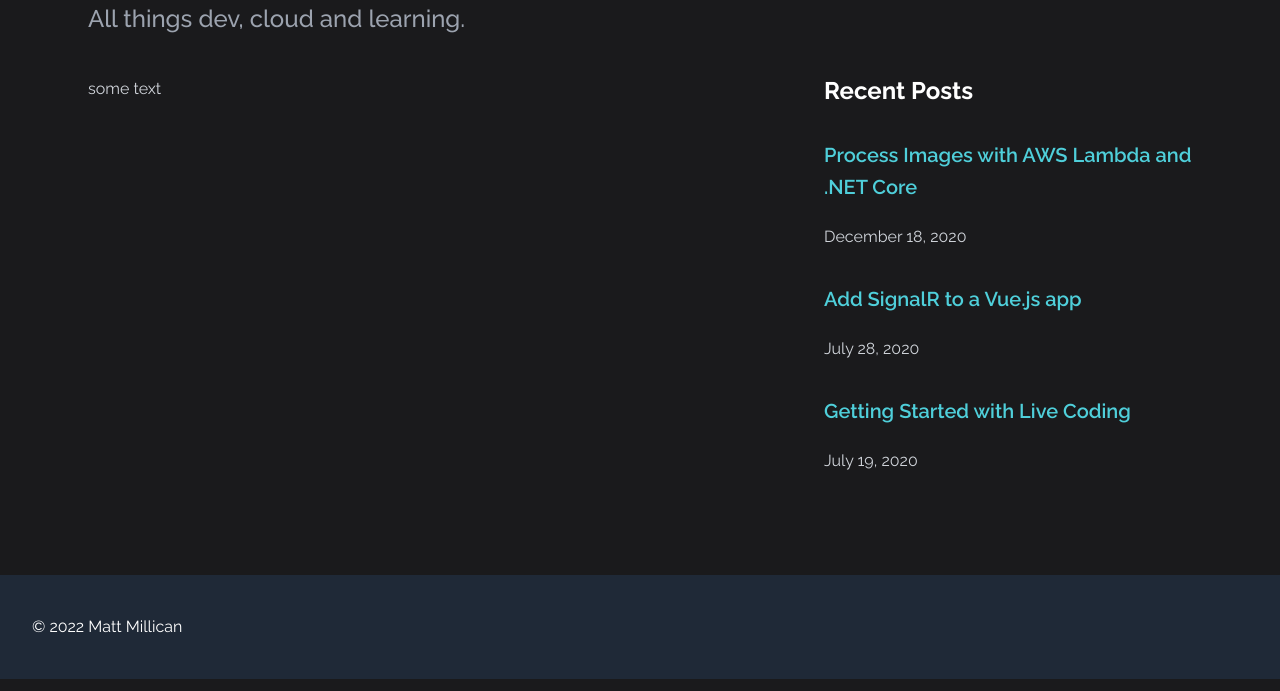
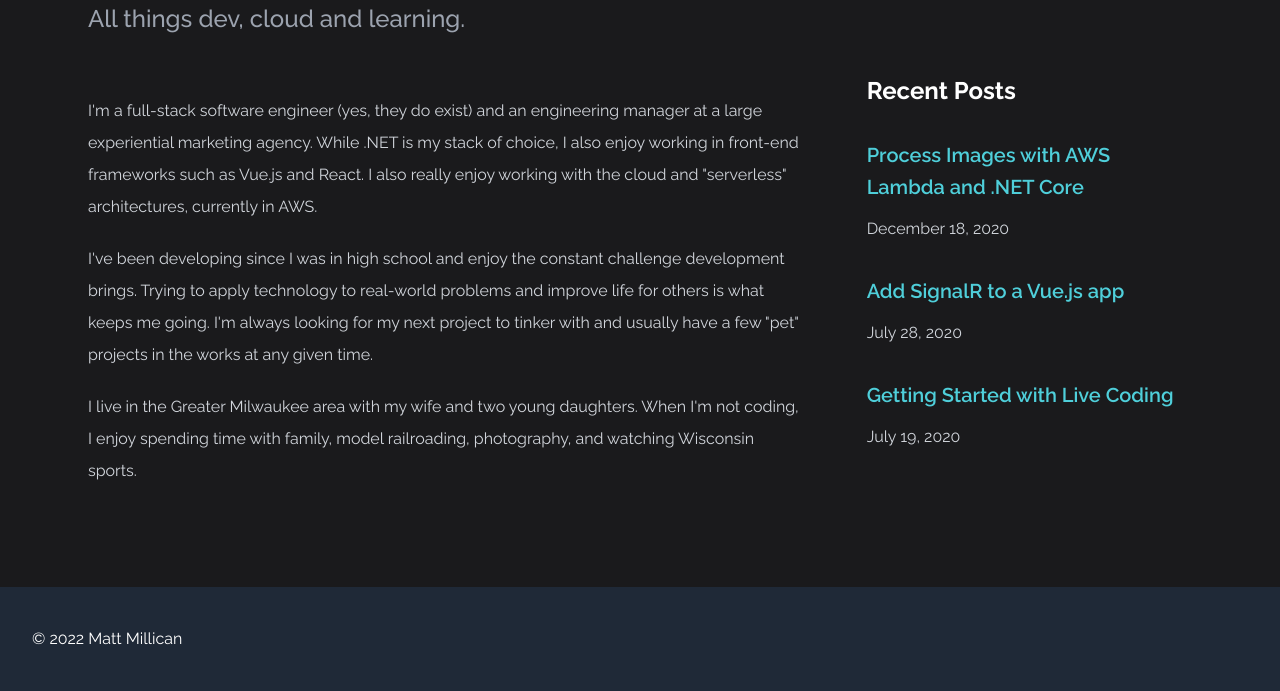
Before and after one commit to mmillican/mattmillican.com, an Astro site: page / in a window 1280 px wide. Shown: the part 233-924 px from the top of the page. Built offline with nearby package versions, Linux system fonts and the light colour scheme; Astro itself is replaced by a stand-in of ours.

Commit message:
Add bio to home page and hide about page

```diff
--- a/src/components/Header.jsx
+++ b/src/components/Header.jsx
@@ -23,7 +23,7 @@ export default function Header() {
             </button>
           </div>
           <div class="hidden md:flex md:gap-x-6 nav-items">
-            <a href="/about" class="nav-link">About</a>
+            {/* <a href="/about" class="nav-link">About</a> */}
             <a href="/posts" class="nav-link">Blog</a>
             {/* <a href="/projects" class="nav-link">Projects</a> */}
             <a href="/uses" class="nav-link">Uses</a>
@@ -52,9 +52,9 @@ export default function Header() {
                 </div>
               </div>
               <div class="mt-6 px-4 grid gap-y-10">
-                <a href="/about" class="-m-3 text-white font-medium visited:text-white">
+                {/* <a href="/about" class="-m-3 text-white font-medium visited:text-white">
                   About
-                </a>
+                </a> */}
                 <a href="/posts" class="-m-3 text-white font-medium visited:text-white">
                   Blog
                 </a>
--- /dev/null
+++ b/src/components/bio/FirstPerson.astro
@@ -0,0 +1,14 @@
+<p>
+  I'm a full-stack software engineer (yes, they do exist) and an engineering manager at a large experiential marketing
+  agency. While .NET is my stack of choice, I also enjoy working in front-end frameworks such as Vue.js and React. I also
+  really enjoy working with the cloud and "serverless" architectures, currently in AWS.
+</p>
+<p>
+  I've been developing since I was in high school and enjoy the constant challenge development brings. Trying
+  to apply technology to real-world problems and improve life for others is what keeps me going. I'm always looking for
+  my next project to tinker with and usually have a few "pet" projects in the works at any given time.
+</p>
+<p>
+  I live in the Greater Milwaukee area with my wife and two young daughters. When I'm not coding, I enjoy spending time
+  with family, model railroading, photography, and watching Wisconsin sports.
+</p>
--- /dev/null
+++ b/src/components/bio/ThirdPerson.astro
@@ -0,0 +1,6 @@
+<p>
+  Matt Millican is a full-stack software engineer, specializing in ASP.NET 6, Vue.js and AWS. Currently, Matt is
+  a Software Engineer Manager at GMR Marketing. He has been developing for the web since he was in high school and
+  never stops learning. Matt enjoys helping others figure out problems and is always looking for a new challenge.
+  Matt lives in the Greater Milwaukee area with his wife and 2 young daughters.
+</p>
--- a/src/components/blog/RecentPosts.astro
+++ b/src/components/blog/RecentPosts.astro
@@ -19,7 +19,7 @@ const posts = await getRecentPosts(max);
         <h3 class="post-title text-primary">{post.title}</h3>
       </a>
 
-      <p class="post-date">{post.formattedDate}</p>
+      <p class="post-date my-0">{post.formattedDate}</p>
     </div>
   ))}
 </div>
--- a/src/pages/about.astro
+++ b/src/pages/about.astro
@@ -1,5 +1,6 @@
 ---
 import Layout from '../layouts/Default.astro';
+import FirstPersonBio from '.././components/bio/FirstPerson.astro';
 
 let title = 'About Matt';
 let description = 'Learn more about Matt Millican, full-stack developer and cloud enthusiast.';
@@ -11,10 +12,7 @@ let tags = ['About', 'Matt Millican', 'Software Engineer', 'Engineering Manager'
 <Layout title={title} subTitle={subTitle} description={description} permalink={permalink} tags={tags}>
   <div class="flex space-x-10">
     <div class="w-full sm:w-2/3 text-lg leading-loose">
-      Matt Millican is a full-stack software engineer, specializing in ASP.NET 6, Vue.js and AWS. Currently, Matt is
-      a Software Engineer Manager at GMR Marketing. He has been developing for the web since he was in high school and
-      never stops learning. Matt enjoys helping others figure out problems and is always looking for a new challenge.
-      Matt lives in the Greater Milwaukee area with his wife and 2 young daughters.
+      <FirstPersonBio />
     </div>
 
     <div class="w-full sm:w-1/3 hidden sm:inline-block not-prose">
--- a/src/pages/index.astro
+++ b/src/pages/index.astro
@@ -1,6 +1,7 @@
 ---
 import Layout from '../layouts/Default.astro';
 import RecentPosts from '../components/blog/RecentPosts.astro';
+import FirstPersonBio from '../components/bio/FirstPerson.astro';
 
 let title = '';
 let description = 'Matt Millican; Software Engineer, Cloud Enthusiast, Continuous Learner';
@@ -9,9 +10,13 @@ let permalink = '/';
 ---
 
 <Layout title={title} subTitle="All things dev, cloud and learning." description={description} permalink={permalink}>
-  <div class="grid grid-cols-12">
-    <div class="col-span-12 sm:col-span-8">some text</div>
-    <div class="col-span-12 sm:col-span-4">
+  <div class="grid grid-cols-12 sm:gap-x-16">
+    <div class="col-span-12 sm:col-span-8">
+      <div class="mt-0text-lg leading-loose">
+        <FirstPersonBio />
+      </div>
+    </div>
+    <div class="mt-4 sm:mt-0 col-span-12 sm:col-span-4">
       <h2 class="mt-0">Recent Posts</h2>
 
       <RecentPosts max={3} />
```
